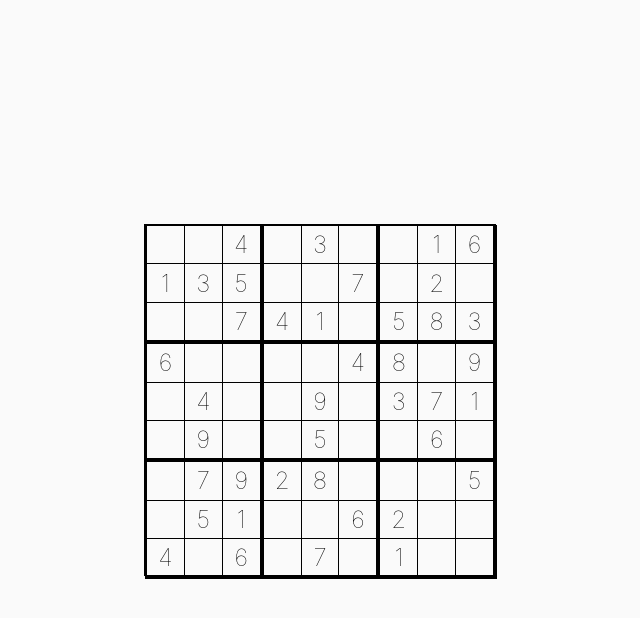
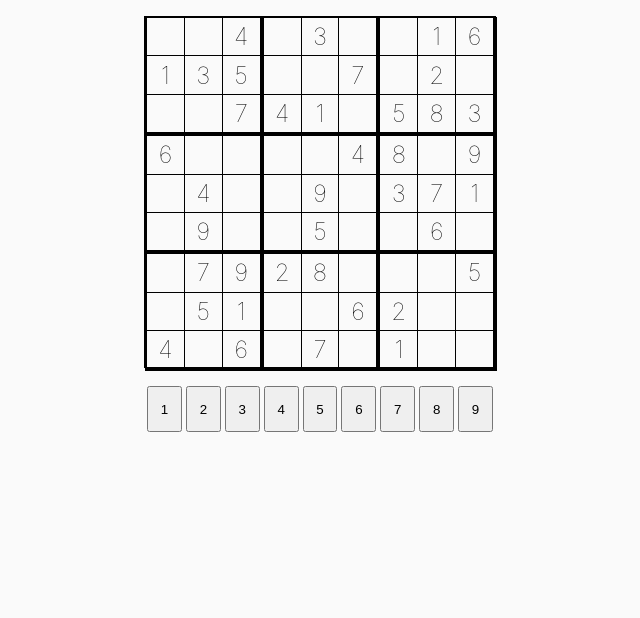
Before and after one commit to vrrayz/sudoku, a React (Create React App) app: page / in a window 1280 px wide. Shown: the top 618 px of the page, without its empty margins (320-960 px from the left). Built offline with nearby package versions, Linux system fonts and the light colour scheme.

Commit message:
added input buttons

```diff
--- a/src/components/Game.tsx
+++ b/src/components/Game.tsx
@@ -6,20 +6,28 @@ interface GameBoxProperties {
   boxNumbers: number[][];
 }
 export const Game = ({ boxNumbers }: GameBoxProperties) => {
-    const remappedNumbers = useRemapNumbers(boxNumbers)
+  const remappedNumbers = useRemapNumbers(boxNumbers);
+  const numberInputs = [1, 2, 3, 4, 5, 6, 7, 8, 9];
   return (
     <GameContainer>
       <GameBox>
-        {remappedNumbers.map((numberRows,i) => (
+        {remappedNumbers.map((numberRows, i) => (
           <BoxRow key={i}>
             {numberRows.map((item, index) => (
               <InnerBox key={index}>
-                <InnerBoxNumber style={{display: item.display}}>{item.number}</InnerBoxNumber>
+                <InnerBoxNumber style={{ display: item.display }}>
+                  {item.number}
+                </InnerBoxNumber>
               </InnerBox>
             ))}
           </BoxRow>
         ))}
       </GameBox>
+      <NumberOptionsContainer>
+        {numberInputs.map((number, index) => (
+          <NumberInputButtons key={index}>{number}</NumberInputButtons>
+        ))}
+      </NumberOptionsContainer>
     </GameContainer>
   );
 };
@@ -28,7 +36,7 @@ const GameContainer = styled.section`
   width: 100vw;
   height: 100vh;
   display: flex;
-  justify-content: center;
+  justify-content: start;
   flex-direction: column;
 `;
 const GameBox = styled.div`
@@ -36,7 +44,7 @@ const GameBox = styled.div`
   width: 100%;
   height: 350px;
   max-width: 350px;
-  margin: auto;
+  margin: 16px auto;
 `;
 const BoxRow = styled.div`
   width: 100%;
@@ -68,3 +76,14 @@ const InnerBox = styled.div`
 const InnerBoxNumber = styled.span`
   margin: auto;
 `;
+const NumberOptionsContainer = styled(GameBox)`
+  height: 50px;
+  margin-top: 0px;
+  display: flex;
+  justify-content: space-between;
+  border: none;
+`;
+const NumberInputButtons = styled.button`
+  width: 100%;
+  margin: 2px;
+`;
```
